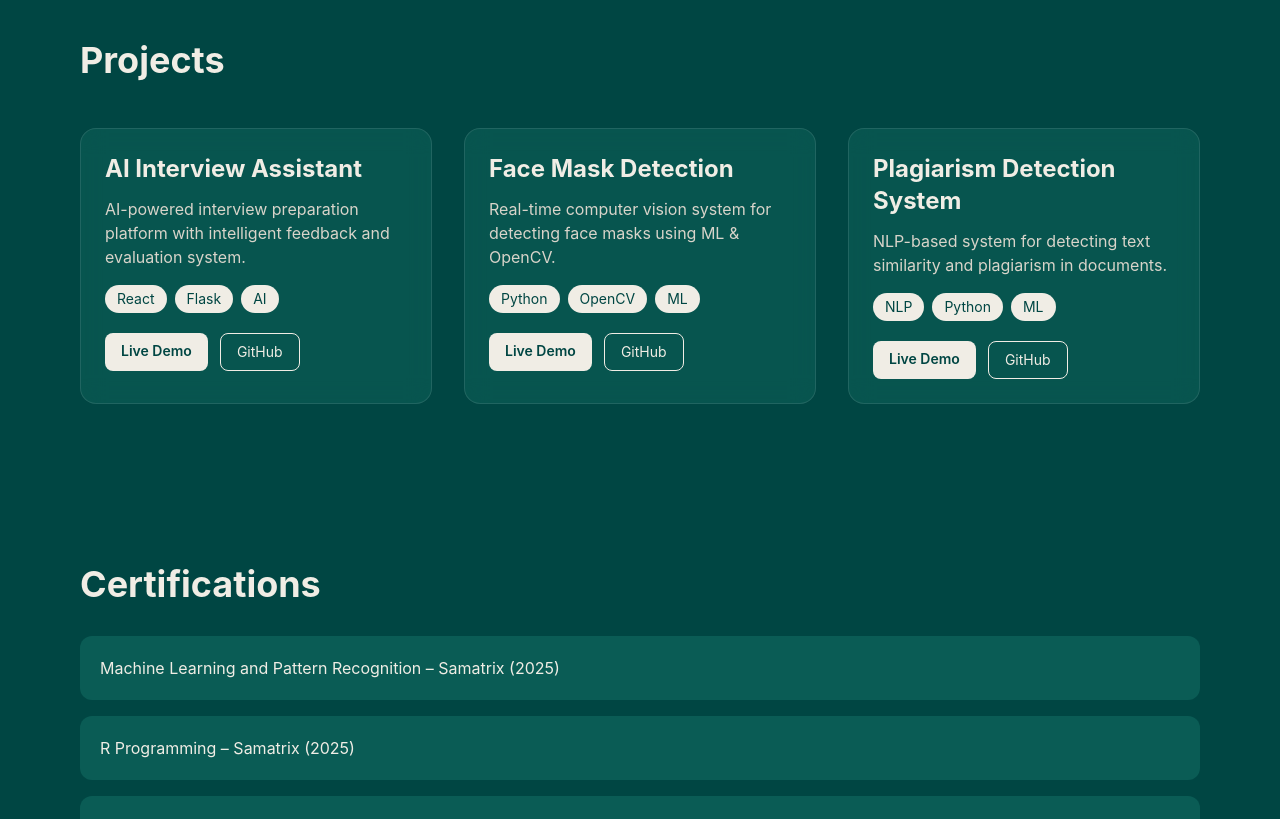
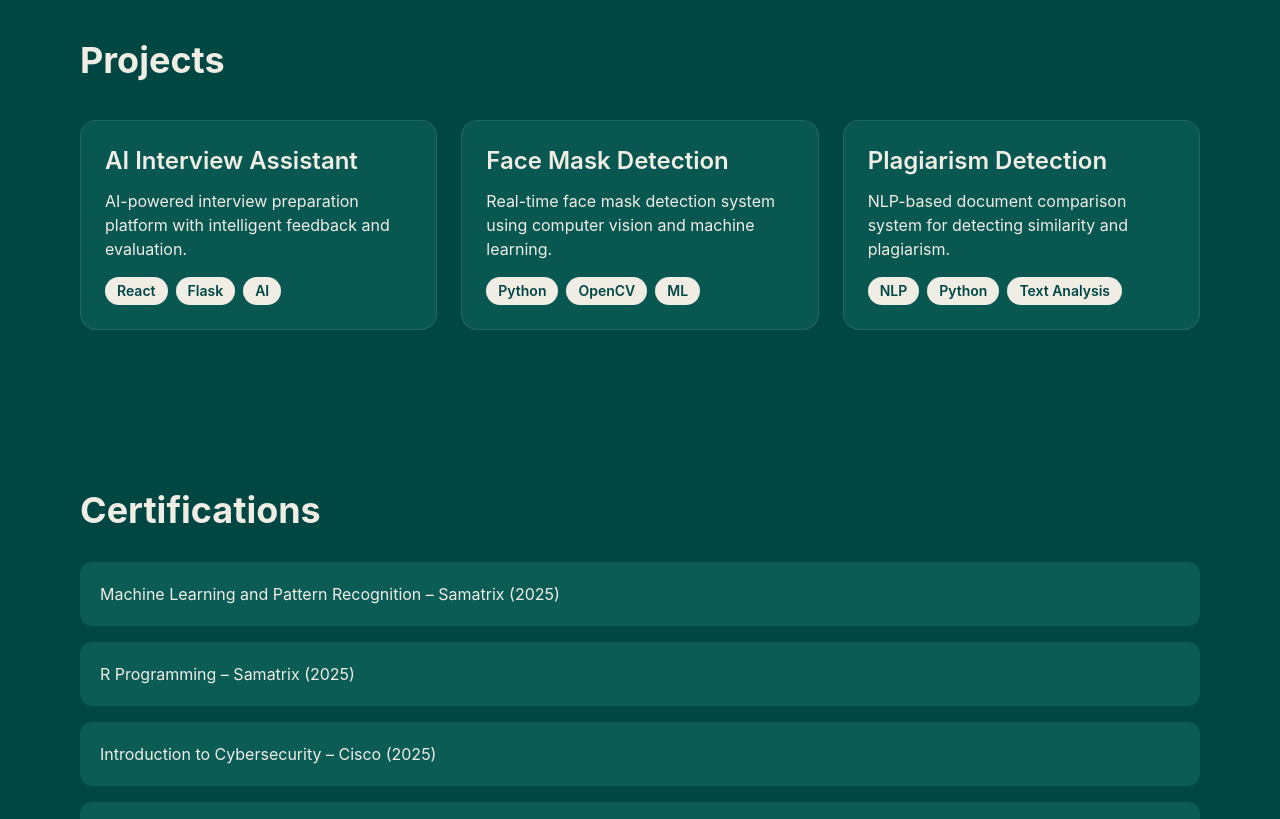
Before and after one commit to abuzar0602/abuzar-portfolio, a React (Vite) app: page / in a window 1280 px wide. Shown: the part 1160-1979 px from the top of the page. Built offline with nearby package versions, Linux system fonts and the light colour scheme.

Commit message:
minimal changes

```diff
--- a/src/App.jsx
+++ b/src/App.jsx
@@ -164,95 +164,85 @@ function App() {
 </div>
       </motion.section>
 
-    {/* PROJECTS */}
+      {/* PROJECTS */}
 <section id="projects" className="px-8 md:px-20 py-20">
+  <h2 className="text-4xl font-bold mb-10">Projects</h2>
 
-  <h2 className="text-4xl font-bold mb-12">Projects</h2>
-
-  <div className="grid md:grid-cols-3 gap-8">
+  <div className="grid md:grid-cols-3 gap-6">
 
     {/* Project 1 */}
-    <div className="bg-[#0A5C55]/70 backdrop-blur-md p-6 rounded-2xl border border-white/10 hover:scale-105 hover:shadow-[0_0_30px_rgba(240,237,229,0.2)] transition-all duration-300">
-
-      <h3 className="text-2xl font-bold mb-3">
+    <div className="bg-[#0A5C55]/80 backdrop-blur-md p-6 rounded-2xl border border-white/10 transition-all duration-500 hover:-translate-y-3 hover:scale-105 hover:border-[#F0EDE5] hover:shadow-[0_0_30px_rgba(240,237,229,0.25)]">
+      <h3 className="text-2xl font-semibold mb-3">
         AI Interview Assistant
       </h3>
 
-      <p className="text-[#d8d4ca] mb-4">
-        AI-powered interview preparation platform with intelligent feedback and evaluation system.
+      <p className="mb-4">
+        AI-powered interview preparation platform with intelligent feedback and evaluation.
       </p>
 
-      <div className="flex flex-wrap gap-2 mb-5">
-        <span className="bg-[#F0EDE5] text-[#004643] px-3 py-1 rounded-full text-sm">React</span>
-        <span className="bg-[#F0EDE5] text-[#004643] px-3 py-1 rounded-full text-sm">Flask</span>
-        <span className="bg-[#F0EDE5] text-[#004643] px-3 py-1 rounded-full text-sm">AI</span>
+      <div className="flex flex-wrap gap-2">
+        <span className="bg-[#F0EDE5] text-[#004643] px-3 py-1 rounded-full text-sm font-semibold">
+          React
+        </span>
+
+        <span className="bg-[#F0EDE5] text-[#004643] px-3 py-1 rounded-full text-sm font-semibold">
+          Flask
+        </span>
+
+        <span className="bg-[#F0EDE5] text-[#004643] px-3 py-1 rounded-full text-sm font-semibold">
+          AI
+        </span>
       </div>
-
-      <div className="flex gap-3">
-        <a href="#" className="px-4 py-2 bg-[#F0EDE5] text-[#004643] rounded-lg text-sm font-semibold">
-          Live Demo
-        </a>
-        <a href="https://github.com/abuzar0602" className="px-4 py-2 border border-[#F0EDE5] text-[#F0EDE5] rounded-lg text-sm">
-          GitHub
-        </a>
-      </div>
-
     </div>
 
     {/* Project 2 */}
-    <div className="bg-[#0A5C55]/70 backdrop-blur-md p-6 rounded-2xl border border-white/10 hover:scale-105 hover:shadow-[0_0_30px_rgba(240,237,229,0.2)] transition-all duration-300">
-
-      <h3 className="text-2xl font-bold mb-3">
+    <div className="bg-[#0A5C55]/80 backdrop-blur-md p-6 rounded-2xl border border-white/10 transition-all duration-500 hover:-translate-y-3 hover:scale-105 hover:border-[#F0EDE5] hover:shadow-[0_0_30px_rgba(240,237,229,0.25)]">
+      <h3 className="text-2xl font-semibold mb-3">
         Face Mask Detection
       </h3>
 
-      <p className="text-[#d8d4ca] mb-4">
-        Real-time computer vision system for detecting face masks using ML & OpenCV.
+      <p className="mb-4">
+        Real-time face mask detection system using computer vision and machine learning.
       </p>
 
-      <div className="flex flex-wrap gap-2 mb-5">
-        <span className="bg-[#F0EDE5] text-[#004643] px-3 py-1 rounded-full text-sm">Python</span>
-        <span className="bg-[#F0EDE5] text-[#004643] px-3 py-1 rounded-full text-sm">OpenCV</span>
-        <span className="bg-[#F0EDE5] text-[#004643] px-3 py-1 rounded-full text-sm">ML</span>
+      <div className="flex flex-wrap gap-2">
+        <span className="bg-[#F0EDE5] text-[#004643] px-3 py-1 rounded-full text-sm font-semibold">
+          Python
+        </span>
+
+        <span className="bg-[#F0EDE5] text-[#004643] px-3 py-1 rounded-full text-sm font-semibold">
+          OpenCV
+        </span>
+
+        <span className="bg-[#F0EDE5] text-[#004643] px-3 py-1 rounded-full text-sm font-semibold">
+          ML
+        </span>
       </div>
-
-      <div className="flex gap-3">
-        <a href="#" className="px-4 py-2 bg-[#F0EDE5] text-[#004643] rounded-lg text-sm font-semibold">
-          Live Demo
-        </a>
-        <a href="https://github.com/abuzar0602" className="px-4 py-2 border border-[#F0EDE5] text-[#F0EDE5] rounded-lg text-sm">
-          GitHub
-        </a>
-      </div>
-
     </div>
 
     {/* Project 3 */}
-    <div className="bg-[#0A5C55]/70 backdrop-blur-md p-6 rounded-2xl border border-white/10 hover:scale-105 hover:shadow-[0_0_30px_rgba(240,237,229,0.2)] transition-all duration-300">
-
-      <h3 className="text-2xl font-bold mb-3">
-        Plagiarism Detection System
+    <div className="bg-[#0A5C55]/80 backdrop-blur-md p-6 rounded-2xl border border-white/10 transition-all duration-500 hover:-translate-y-3 hover:scale-105 hover:border-[#F0EDE5] hover:shadow-[0_0_30px_rgba(240,237,229,0.25)]">
+      <h3 className="text-2xl font-semibold mb-3">
+        Plagiarism Detection
       </h3>
 
-      <p className="text-[#d8d4ca] mb-4">
-        NLP-based system for detecting text similarity and plagiarism in documents.
+      <p className="mb-4">
+        NLP-based document comparison system for detecting similarity and plagiarism.
       </p>
 
-      <div className="flex flex-wrap gap-2 mb-5">
-        <span className="bg-[#F0EDE5] text-[#004643] px-3 py-1 rounded-full text-sm">NLP</span>
-        <span className="bg-[#F0EDE5] text-[#004643] px-3 py-1 rounded-full text-sm">Python</span>
-        <span className="bg-[#F0EDE5] text-[#004643] px-3 py-1 rounded-full text-sm">ML</span>
+      <div className="flex flex-wrap gap-2">
+        <span className="bg-[#F0EDE5] text-[#004643] px-3 py-1 rounded-full text-sm font-semibold">
+          NLP
+        </span>
+
+        <span className="bg-[#F0EDE5] text-[#004643] px-3 py-1 rounded-full text-sm font-semibold">
+          Python
+        </span>
+
+        <span className="bg-[#F0EDE5] text-[#004643] px-3 py-1 rounded-full text-sm font-semibold">
+          Text Analysis
+        </span>
       </div>
-
-      <div className="flex gap-3">
-        <a href="#" className="px-4 py-2 bg-[#F0EDE5] text-[#004643] rounded-lg text-sm font-semibold">
-          Live Demo
-        </a>
-        <a href="https://github.com/abuzar0602" className="px-4 py-2 border border-[#F0EDE5] text-[#F0EDE5] rounded-lg text-sm">
-          GitHub
-        </a>
-      </div>
-
     </div>
 
   </div>
```
